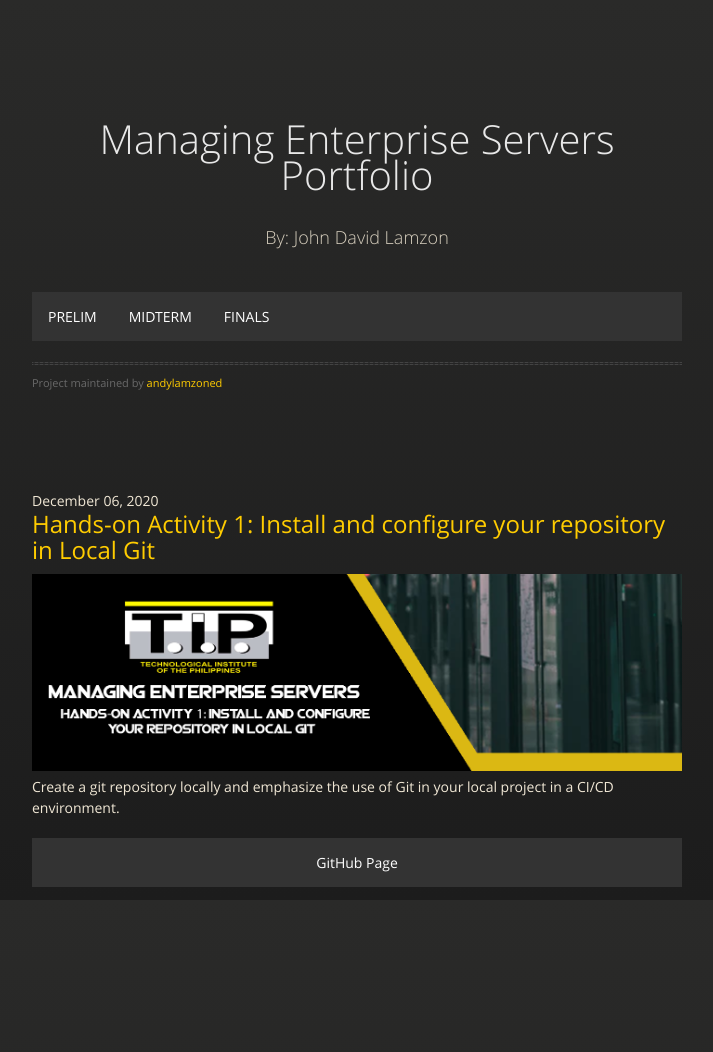
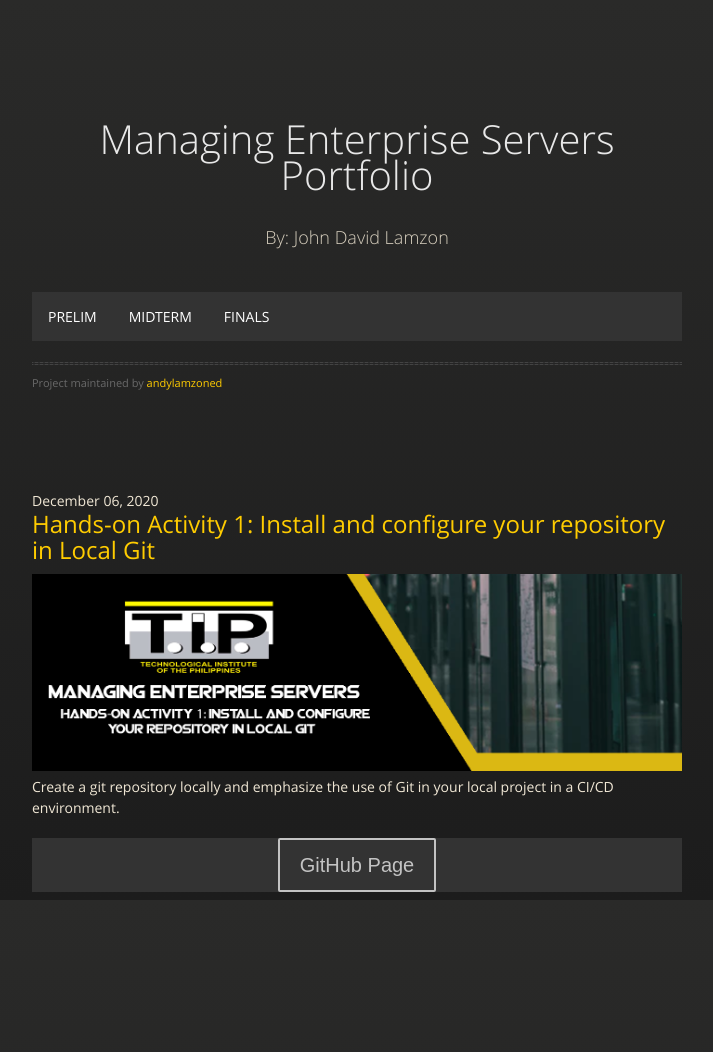
Before and after one commit to andylamzoned/andylamzoned.github.io, a Jekyll site: the page built from index.md, in a window 1280 px wide. Shown: the whole page, without its empty margins (283-996 px from the left). Built offline with Jekyll 4.4.1, drawn with Linux system fonts in a browser that asks for light colours.

Commit message:
default.html test2

```diff
--- a/_layouts/default.html
+++ b/_layouts/default.html
@@ -49,11 +49,9 @@
           </header>
           <a href="" class="image fit"><img src="assets/images/HA1.jpg" alt="" /></a>
           <p>Create a git repository locally and emphasize the use of Git in your local project in a CI/CD environment.</p>
-          <div id="main">
             <ul class="actions special">
-              <li><a href="#" class="button">GitHub Page</a></li>
+              <li><a href="#" class="ghost">GitHub Page</a></li>
             </ul>
-          </div>
 				</article>
       </section>
 
--- a/assets/css/main.css
+++ b/assets/css/main.css
@@ -166,3 +166,16 @@ ul {
 						ul.actions:not(.fixed) li .button.icon:before {
 							margin-left: -0.5rem;
 						}
+                    }
+                    a.ghost {
+                        -webkit-border-radius: 2;
+  -moz-border-radius: 2;
+  border-radius: 2px;
+  font-family: Arial;
+  color: #c3c3c3;
+  font-size: 20px;
+  background: #transparent;
+  padding: 10px 20px 10px 20px;
+  border: solid #c3c3c3 2px;
+  text-decoration: none;r
+                    }
```
